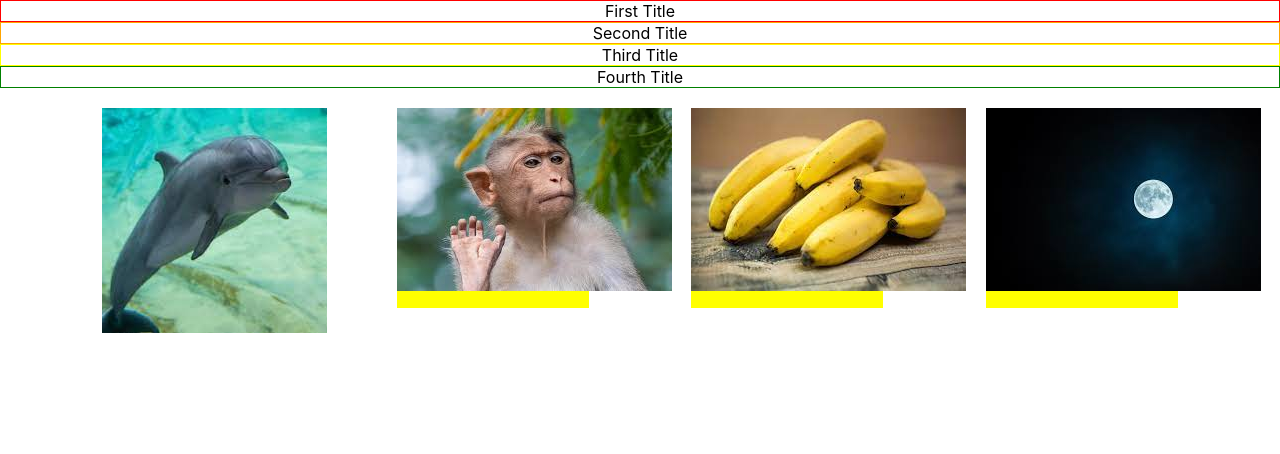
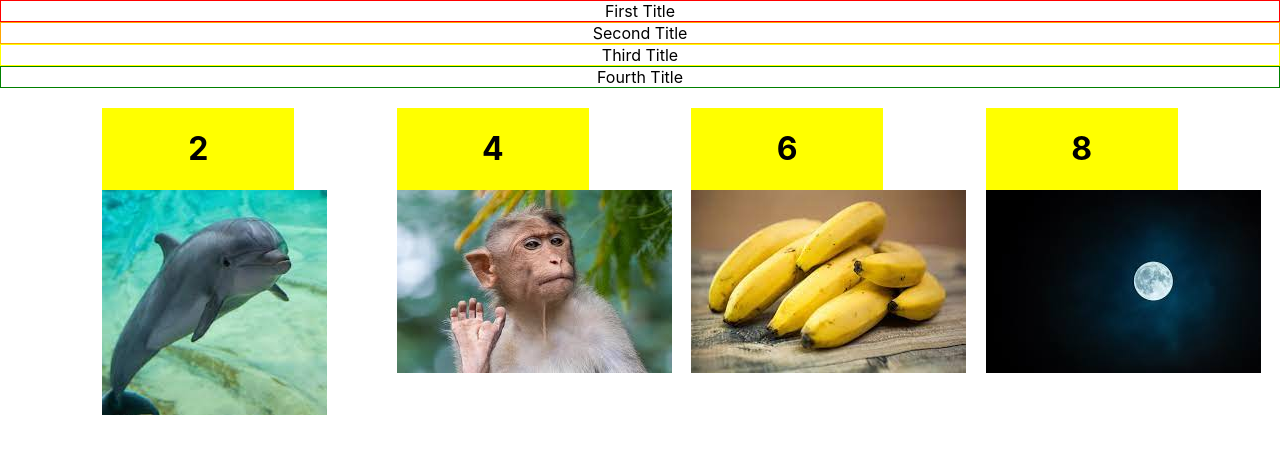
Before and after one commit to JoshuaJonesTS/basic-react-practice, a React (Create React App) app: page / in a window 1280 px wide. Shown: the top 454 px of the page. Built offline with nearby package versions, Linux system fonts and the light colour scheme.

Commit message:
Render even number onto the page

```diff
--- a/src/blocks/Square/square.block.jsx
+++ b/src/blocks/Square/square.block.jsx
@@ -1,7 +1,8 @@
 import React from 'react';
 // import './square.styles.css'
 
-const Square = ({ picture }) => {
+const Square = ({ picture, number }) => {
+    let evenNumbers = number * 2;
     return (
         <div style={{
             backgroundColor: 'yellow',
@@ -9,6 +10,7 @@ const Square = ({ picture }) => {
             height: '200px'
 
         }}>
+            <h1>{evenNumbers}</h1>
             <img src={picture} alt=""></img>
         </div>
     );
```
